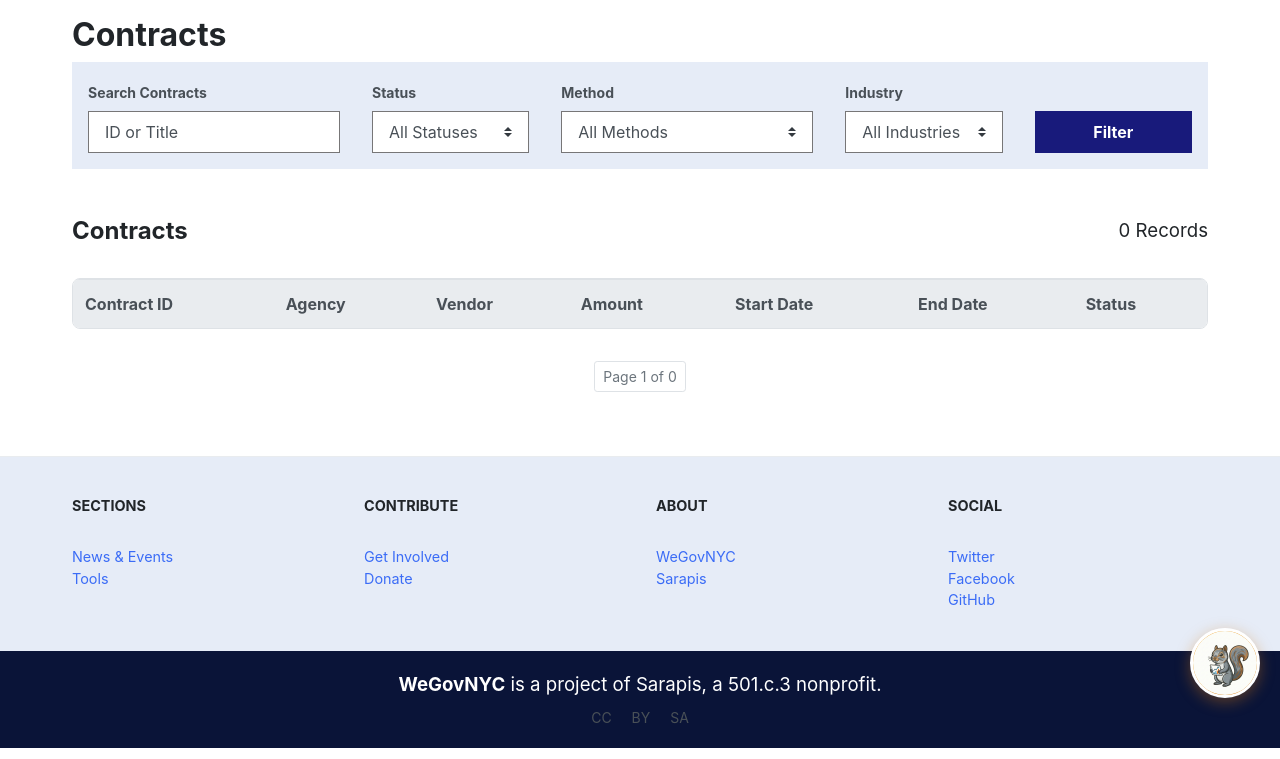
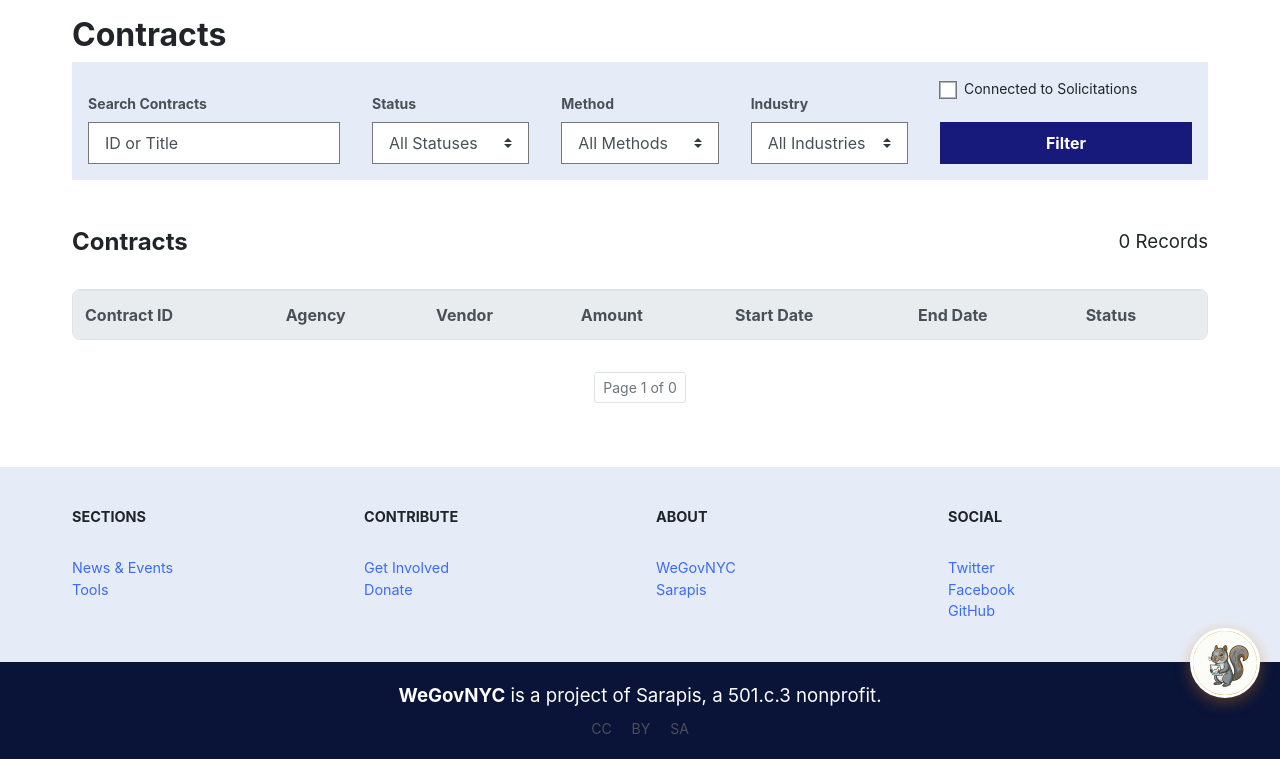
Before and after one commit to wegovnyc/nyc-contracting-explorer, a Flask app: page /contracts in a window 1280 px wide. Shown: the part 82-841 px from the top of the page. Run offline with Flask 3, Linux system fonts and the light colour scheme; data that the repository does not hold is empty; some libraries are stand-ins or nearby versions.

Commit message:
feat: add Connected to Contracts/Solicitations filters on list pages

```diff
--- a/app.py
+++ b/app.py
@@ -1194,6 +1194,7 @@ def contracts():
     status_filter = request.args.get('status')
     method_filter = request.args.get('method')
     industry_filter = request.args.get('industry')
+    connected_filter = request.args.get('connected')  # 'solicitations' to filter
     offset = (page - 1) * 50
 
     where_clauses = []
@@ -1214,6 +1215,10 @@ def contracts():
     if industry_filter:
         where_clauses.append("industry = ?")
         params.append(industry_filter)
+
+    # Connected to Solicitations filter
+    if connected_filter == 'solicitations':
+        where_clauses.append("normalized_epin IN (SELECT DISTINCT normalized_epin FROM solicitations WHERE normalized_epin IS NOT NULL)")
 
     where_str = "WHERE " + " AND ".join(where_clauses) if where_clauses else ""
 
@@ -1240,6 +1245,7 @@ def contracts():
     return render_template('list_contracts.html', rows=rows, page=page, pages=pages, count=count,
                            search_query=search_query,
                            status_filter=status_filter, method_filter=method_filter, industry_filter=industry_filter,
+                           connected_filter=connected_filter,
                            statuses=statuses, methods=methods, industries=industries)
 
 @app.route('/transactions')
@@ -1538,6 +1544,7 @@ def solicitations():
     status_filter = request.args.get('status')
     method_filter = request.args.get('method')
     industry_filter = request.args.get('industry')
+    connected_filter = request.args.get('connected')  # 'contracts' to filter
     offset = (page - 1) * 50
 
     where_clauses = []
@@ -1558,6 +1565,10 @@ def solicitations():
     if industry_filter:
         where_clauses.append("industry = ?")
         params.append(industry_filter)
+
+    # Connected to Contracts filter
+    if connected_filter == 'contracts':
+        where_clauses.append("normalized_epin IN (SELECT DISTINCT normalized_epin FROM contracts WHERE normalized_epin IS NOT NULL)")
 
     where_str = "WHERE " + " AND ".join(where_clauses) if where_clauses else ""
 
@@ -1587,6 +1598,7 @@ def solicitations():
     return render_template('list_solicitations.html', rows=rows, page=page, pages=pages, count=count,
                            search_query=search_query,
                            status_filter=status_filter, method_filter=method_filter, industry_filter=industry_filter,
+                           connected_filter=connected_filter,
                            statuses=statuses, methods=methods, industries=industries)
 
 @app.route('/solicitation/<id>')
--- a/templates/list_contracts.html
+++ b/templates/list_contracts.html
@@ -23,7 +23,7 @@
         </div>
 
         <!-- Method Filter -->
-        <div class="col-md-3 mb-3 mb-md-0">
+        <div class="col-md-2 mb-3 mb-md-0">
             <label class="small font-weight-bold text-muted">Method</label>
             <select name="method" class="custom-select">
                 <option value="">All Methods</option>
@@ -44,7 +44,13 @@
             </select>
         </div>
 
-        <div class="col-md-2">
+        <div class="col-md-3">
+            <div class="custom-control custom-checkbox mb-2">
+                <input type="checkbox" class="custom-control-input" id="connectedSolicitations" name="connected"
+                    value="solicitations" {% if connected_filter=='solicitations' %}checked{% endif %}>
+                <label class="custom-control-label small" for="connectedSolicitations">Connected to
+                    Solicitations</label>
+            </div>
             <button type="submit" class="btn btn-primary btn-block">Filter</button>
         </div>
     </form>
@@ -89,12 +95,12 @@
         <ul class="pagination pagination-sm justify-content-center">
             {% if page > 1 %}
             <li class="page-item"><a class="page-link"
-                    href="{{ url_for('contracts', page=page-1, q=search_query, status=status_filter, method=method_filter, industry=industry_filter) }}">Previous</a>
+                    href="{{ url_for('contracts', page=page-1, q=search_query, status=status_filter, method=method_filter, industry=industry_filter, connected=connected_filter) }}">Previous</a>
             </li>
             {% endif %}
             <li class="page-item disabled"><a class="page-link" href="#">Page {{ page }} of {{ pages }}</a></li>
             {% if page < pages %} <li class="page-item"><a class="page-link"
-                    href="{{ url_for('contracts', page=page+1, q=search_query, status=status_filter, method=method_filter, industry=industry_filter) }}">Next</a>
+                    href="{{ url_for('contracts', page=page+1, q=search_query, status=status_filter, method=method_filter, industry=industry_filter, connected=connected_filter) }}">Next</a>
                 </li>
                 {% endif %}
         </ul>
```
Also changed, not shown: templates/list_solicitations.html (+9 -4 lines).
